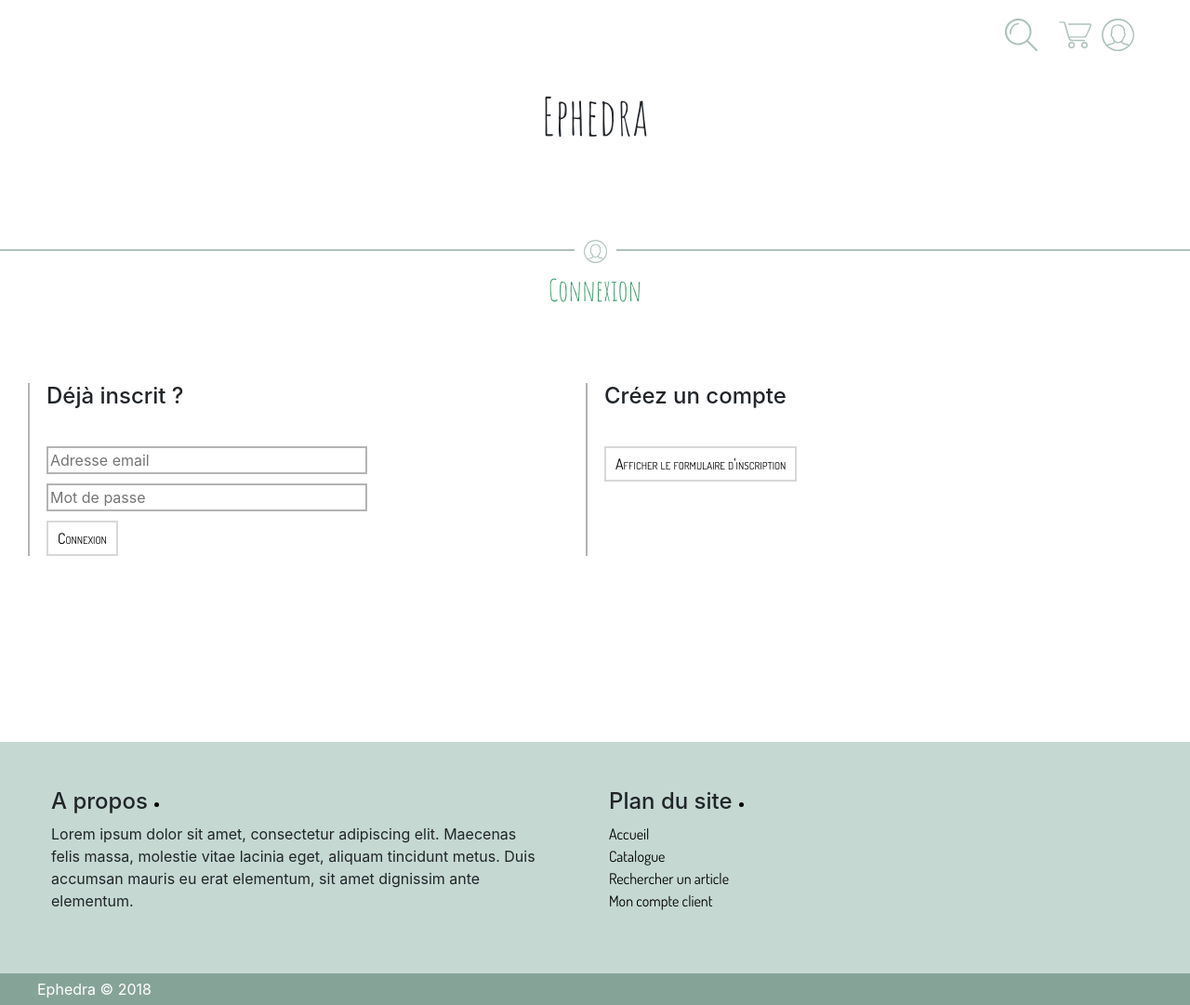
After one commit to BourMel/projet-ecommerce, a PHP site: page /templates/connexion.php in a window 1280 px wide. The commit adds this page. Shown: the whole page at 93% size. Run offline with PHP 8.4, Linux system fonts and the light colour scheme.

Commit message:
static connection

```diff
--- /dev/null
+++ b/templates/connexion.php
@@ -0,0 +1,72 @@
+<?php
+    require "./shared/head.html";
+    require "./shared/header.html";
+?>
+
+<main class="connexion_page">
+    <span class="separation titre d-flex flex-column">
+        <img src="../assets/icons/account.svg">
+        <h2>Connexion</h2>
+    </span>
+
+    <div class="wrapper row">
+
+        <div class="box col-lg-6 col-sm-12">
+            <h4>Déjà inscrit ?</h4>
+
+            <form method="post" action="">
+                <label for="mail">Adresse email</label>
+                <input id="mail" type="text" placeholder="Adresse email">
+
+                <label for="password">Mot de passe</label>
+                <input id="password" type="password" placeholder="Mot de passe">
+
+                <button type="submit">Connexion</button>
+            </form>
+        </div>
+
+        <div class="box col-lg-6 col-sm-12">
+            <h4>Créez un compte</h4>
+
+            <button data-toggle="collapse" data-target="#inscription" role="button" aria-expanded="false" aria-controls="#inscription">
+                Afficher le formulaire d'inscription
+            </button>
+
+            <form id="inscription" class="collapse" method="post" action="">
+                <fieldset>
+                    <label for="mail">Adresse email</label>
+                    <input id="mail" type="text" placeholder="Adresse email">
+
+                    <label for="password">Mot de passe</label>
+                    <input id="password" type="password" placeholder="Mot de passe">
+
+                    <label for="password_conf">Confirmation du mot de passe</label>
+                    <input id="password_conf" type="password" placeholder="Confirmation du mot de passe">
+                </fieldset>
+
+                <fieldset>
+                    <label for="last_name">Nom</label>
+                    <input id="last_name" type="text" placeholder="Nom">
+
+                    <label for="first_name">Prénom</label>
+                    <input id="first_name" type="text" placeholder="Prénom">
+
+                    <label for="address">Adresse</label>
+                    <input id="address" type="text" placeholder="Adresse">
+
+                    <label for="cp">Code postal</label>
+                    <input id="cp" type="text" placeholder="Code postal">
+
+                    <label for="city">Ville</label>
+                    <input id="city" type="text" placeholder="Ville">
+                </fieldset>
+
+                <button type="submit">Inscription</button>
+            </form>
+        </div>
+
+    </div>
+</main>
+
+<?php
+    require "./shared/footer.html";
--- a/templates/shared/footer.html
+++ b/templates/shared/footer.html
@@ -1,7 +1,6 @@
-    <footer class="container">
-
+        <footer>
             <div class="row wrapper">
-            <section class="col">
+                <section class="col col-lg-6 col-sm-12">
                     <h4>A propos</h4>
                     <p>
                         Lorem ipsum dolor sit amet, consectetur adipiscing elit.
@@ -14,17 +13,22 @@
                     <h4>Plan du site</h4>
                     <ul>
                         <li><a href="/">Accueil</a></li>
-                    <li><a href="/">Catalogue</a></li>
-                    <li><a href="/">Rechercher un article</a></li>
-                    <li><a href="/">Mon compte client</a></li>
+                        <li><a href="/catalogue">Catalogue</a></li>
+                        <li><a href="/catalogue?search=true">Rechercher un article</a></li>
+                        <li><a href="/compte">Mon compte client</a></li>
                     </ul>
                 </section>
             </div>
 
-        <section class="wrapper row copyright">
-            Ephedra © 2018
+            <section class="copyright">
+                <p class="wrapper">Ephedra © 2018</p>
             </section>
         </footer>
 
+        <script
+			  src="https://code.jquery.com/jquery-3.3.1.slim.min.js"
+			  integrity="sha256-3edrmyuQ0w65f8gfBsqowzjJe2iM6n0nKciPUp8y+7E="
+			  crossorigin="anonymous"></script>
+        <script src="https://maxcdn.bootstrapcdn.com/bootstrap/3.3.7/js/bootstrap.min.js" integrity="sha384-Tc5IQib027qvyjSMfHjOMaLkfuWVxZxUPnCJA7l2mCWNIpG9mGCD8wGNIcPD7Txa" crossorigin="anonymous"></script>
     </body>
 </html>
--- a/templates/shared/head.html
+++ b/templates/shared/head.html
@@ -5,6 +5,7 @@
         <meta charset="utf-8">
         <link rel="stylesheet" href="https://stackpath.bootstrapcdn.com/bootstrap/4.1.3/css/bootstrap.min.css">
         <link rel="stylesheet" href="styles.css">
+        <link rel="stylesheet" href="styles_small.css">
     </head>
 
     <body>
--- a/templates/shared/header.html
+++ b/templates/shared/header.html
@@ -1,8 +1,20 @@
 <nav class="wrapper main-menu d-flex justify-content-end">
     <ul class="list-inline">
-        <li class="list-inline-item search"><img src="../assets/icons/search.svg" alt="Recherche"></li>
-        <li class="list-inline-item"><img src="../assets/icons/buy.svg" alt="Panier"></li>
-        <li class="list-inline-item"><img src="../assets/icons/account.svg" alt="Connexion et Inscription"></li>
+        <li class="list-inline-item search">
+            <a href="/catalogue?search=true">
+                <img src="../assets/icons/search.svg" alt="Recherche">
+            </a>
+        </li>
+        <li class="list-inline-item">
+            <a href="/panier">
+                <img src="../assets/icons/buy.svg" alt="Panier">
+            </a>
+        </li>
+        <li class="list-inline-item">
+            <a href="/connexion">
+                <img src="../assets/icons/account.svg" alt="Connexion et Inscription">
+            </a>
+        </li>
     </ul>
 </nav>
 
--- a/templates/styles.css
+++ b/templates/styles.css
@@ -46,16 +46,43 @@ h1 {
 /**FOOTER**/
 /**********/
 
-footer.container {
+footer {
     width: 100vw;
     margin-top: 200px;
     padding-top: 50px;
-    background-color: #D8D8D8;
+    background-color: #c5d9d2;
     max-width: none;
 }
 
+footer .col {
+    padding-bottom: 50px;
+    padding-right: 50px;
+}
+
+footer .col h4:after {
+    content: "";
+    display: inline-block;
+    height: 5px;
+    width: 5px;
+    background-color: #000;
+    border-radius: 50%;
+    margin: 0 0 2px 7px;
+}
+
+footer .col ul {
+    list-style-type: none;
+    padding: 0;
+}
+
+footer a {
+    color: #000;
+}
+
 .copyright {
-    /*background-color: black;*/
+    background-color: #86a398;
+    padding: 5px 0;
+    color: #fff;
+    width: 100vw;
 }
 
 /**************/
@@ -64,6 +91,10 @@ footer.container {
 
 .separation {
     position: relative;
+}
+
+.separation.titre {
+    margin-bottom: 40px;
 }
 
 .separation img {
@@ -77,7 +108,7 @@ footer.container {
 }
 
 .separation h2 {
-    color: #b4b4b4;
+    color: #339966;
     text-align: center;
     margin-bottom: 40px;
 }
@@ -89,7 +120,35 @@ footer.container {
     top: 80px;
     width: 100vw;
     height: 2px;
-    background-color: #b4b4b4;
+    background-color: #aec2bb;
+}
+
+/********/
+/**FORM**/
+/********/
+
+form label {
+    display: none;
+}
+
+form input {
+    border: 2px solid #b4b4b4;
+    display: block;
+    margin-bottom: 10px;
+    width: 60%;
+}
+
+button {
+    font-variant: small-caps;
+    font-family: 'Dosis', sans-serif;
+    background-color: transparent;
+    border: 2px solid #D8D8D8;
+    padding: 5px 10px;
+    cursor: pointer;
+}
+
+button:hover {
+    border: 2px solid #b4b4b4;
 }
 
 /***********/
@@ -131,4 +190,41 @@ footer.container {
 .accueil .best .item img {
     height: 300px;
     max-width: calc(100vw / 3);
+    margin-bottom: 10px;
 }
+
+/*************/
+/**CONNEXION**/
+/*************/
+
+.connexion_page .box {
+    position: relative;
+    padding-left: 10px;
+}
+
+.connexion_page .box:before {
+    content: "";
+    display: block;
+    position: absolute;
+    left: -10px;
+    height: 100%;
+    width: 2px;
+    background-color: #B4B4B4;
+}
+
+.connexion_page .box h4 {
+    margin-bottom: 40px;
+}
+
+.connexion_page fieldset {
+    margin-bottom: 20px;
+}
+
+.connexion_page #inscription {
+    margin-top: 10px
+}
+
+/**fix bootstrap collapse **/
+.connexion_page #inscription.in {
+    display: block!important;
+}
--- /dev/null
+++ b/templates/styles_small.css
@@ -0,0 +1,46 @@
+/**
+  * bootstrap breakpoints :
+  * medium devices : width 768px
+  * small devices : width 576px
+  */
+
+/******************/
+/**MEDIUM DEVICES**/
+/******************/
+
+@media screen and (max-width: 768px) {
+
+  /***********/
+  /**ACCUEIL**/
+  /***********/
+
+    .accueil .best .item {
+        margin: 10px;
+    }
+
+}
+
+/*****************/
+/**SMALL DEVICES**/
+/*****************/
+
+@media screen and (max-width: 576px) {
+
+  /***********/
+  /**ACCUEIL**/
+  /***********/
+
+    .accueil .best {
+        flex-direction: column;
+        align-items: center;
+        flex-wrap: wrap;
+        margin: auto;
+    }
+
+    .accueil .best .item img {
+        height: auto;
+        width: 100%;
+        margin-top: 40px;
+    }
+
+}
```
Also changed, not shown: assets/icons/account.svg, assets/icons/buy.svg, assets/icons/heart.svg, assets/icons/list.svg, assets/icons/product.svg, assets/icons/search.svg. Lines whose indentation alone changed are shown as unchanged.
